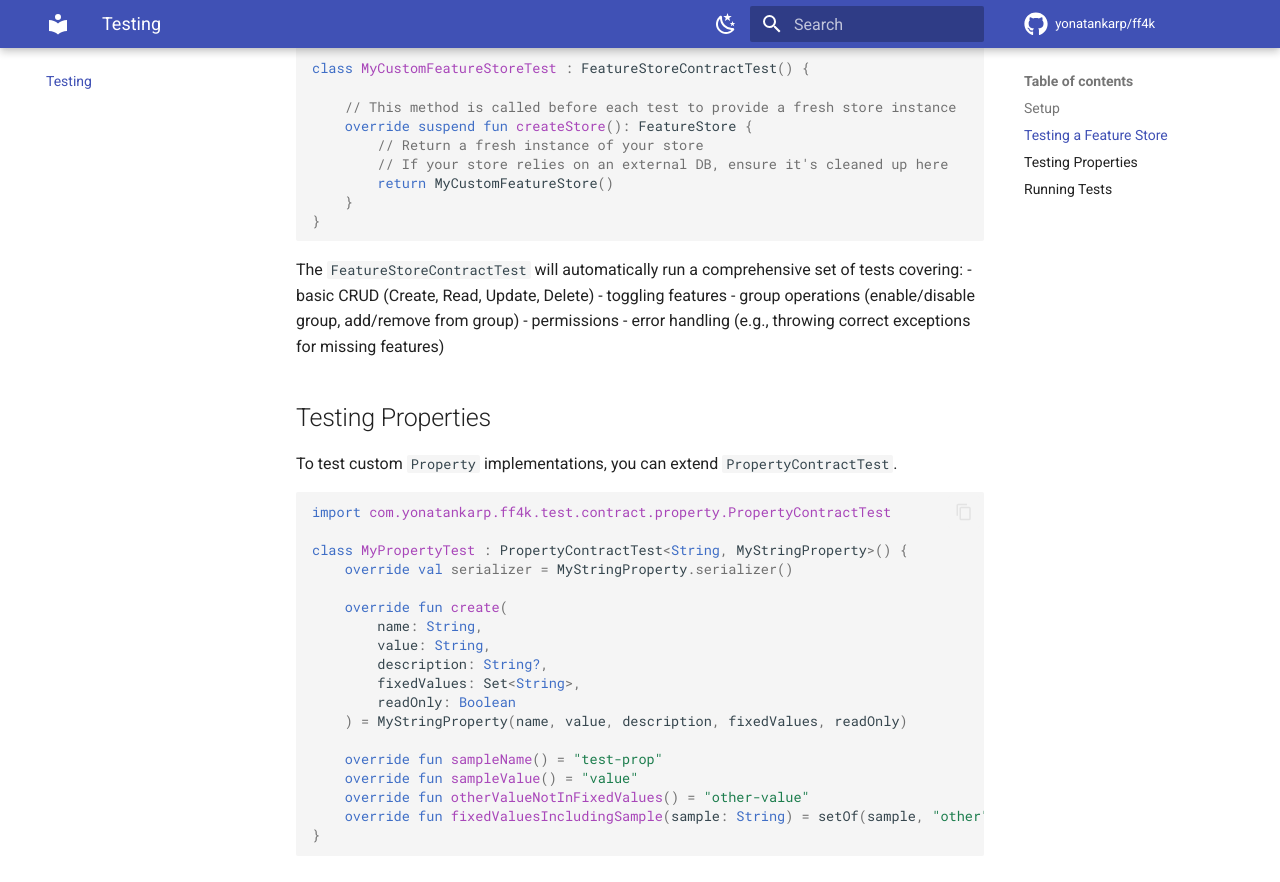
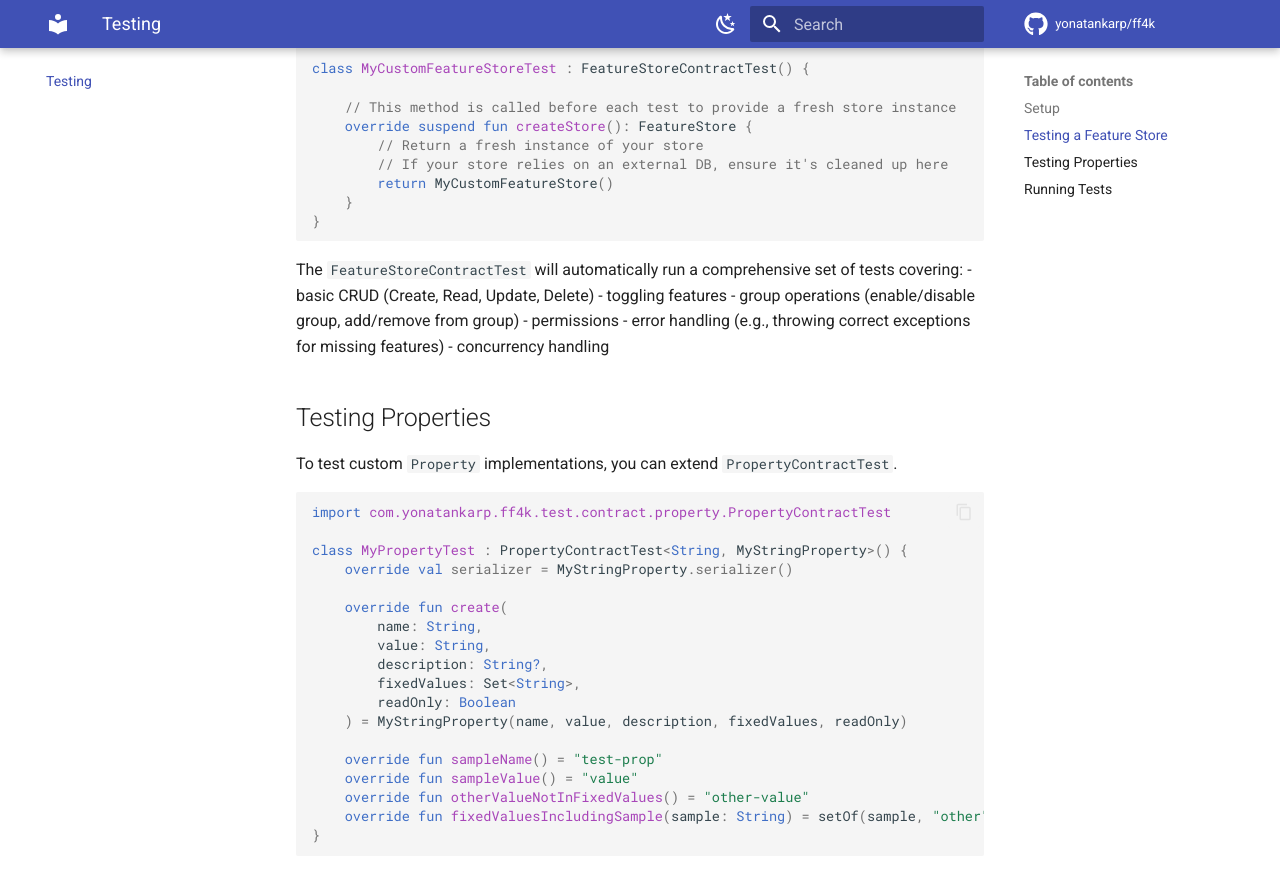
Before and after one commit to yonatankarp/ff4k, an MkDocs documentation site: the page built from docs/testing.md, in a window 1280 px wide and 900 px high, scrolled down 723 px. Shown: the top 882 px of the window. Built offline with MkDocs 1.6.1 and Material for MkDocs 9.7.7, drawn with Linux system fonts in a browser that asks for light colours; comment, search, counter and statistics services are not loaded.

Commit message:
docs: Add concurrency testing to feature store documentation

```diff
--- a/docs/testing.md
+++ b/docs/testing.md
@@ -39,6 +39,7 @@ The `FeatureStoreContractTest` will automatically run a comprehensive set of tes
 - group operations (enable/disable group, add/remove from group)
 - permissions
 - error handling (e.g., throwing correct exceptions for missing features)
+- concurrency handling
 
 ## Testing Properties
 
```
